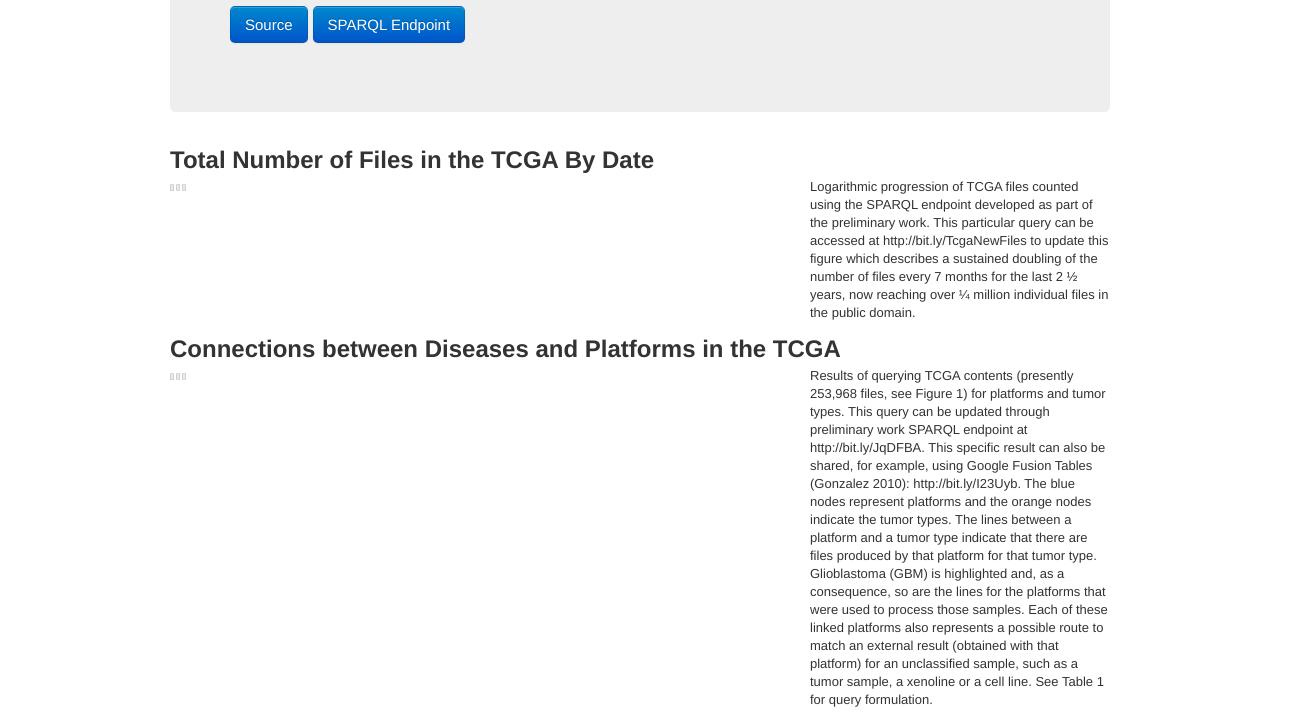
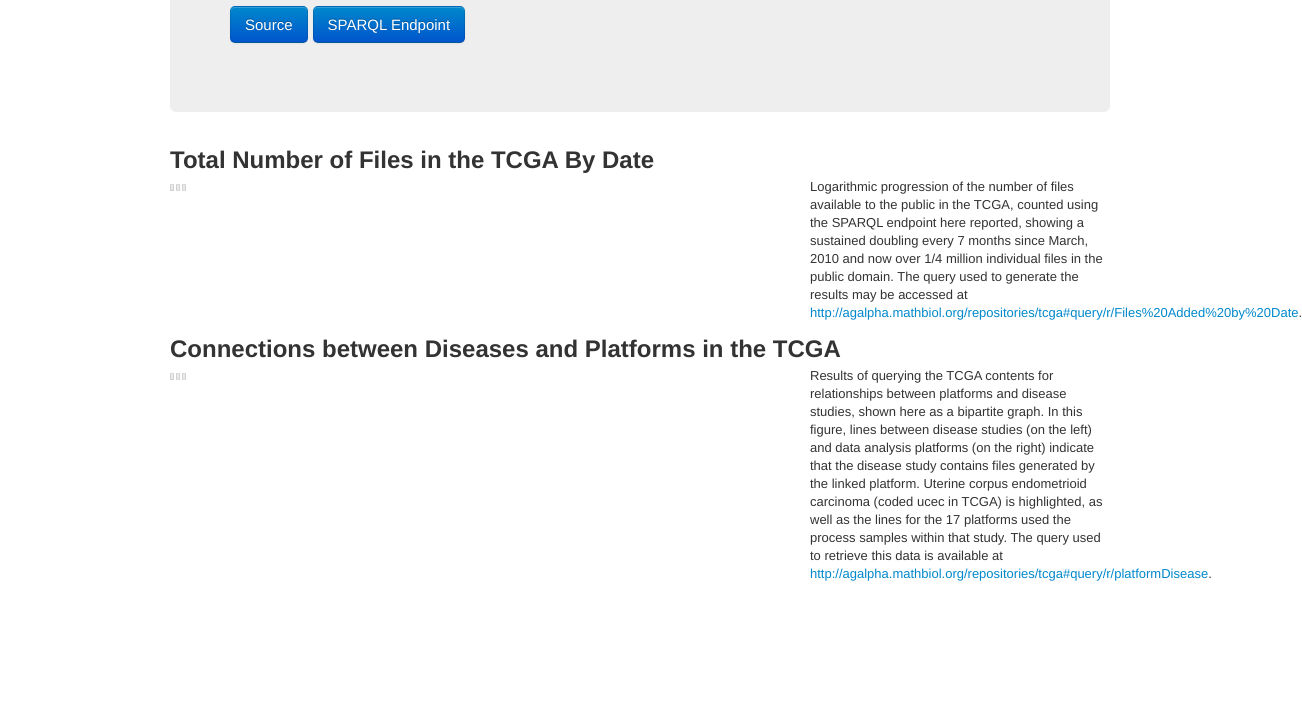
Before and after one commit to tcga/Roadmap, a plain HTML site: page index.html in a window 1280 px wide. Shown: the part 237-955 px from the top of the page, 1302 px wide, since content can reach past the window. After the commit the page ends 829 px from the top, so only its background shows below. Drawn offline with Linux system fonts and the light colour scheme; a script that the page names is missing.

Commit message:
Updated figure texts

```diff
--- a/index.html
+++ b/index.html
@@ -4,6 +4,7 @@
   <title></title>
   <link rel="stylesheet" type="text/css" href="css/bootstrap.css">
   <link rel="stylesheet" type="text/css" href="css/main.css">
+  <meta charset="UTF-8" />
 </head>
 <body>
 
@@ -27,7 +28,7 @@
         <img src="img/loading.gif"></img>
       </div>
       <div class="span4">
-        <p>Logarithmic progression of TCGA files counted using the SPARQL endpoint developed as part of the preliminary work. This particular query can be accessed at http://bit.ly/TcgaNewFiles to update this figure which describes a sustained doubling of the number of files every 7 months for the last 2 ½ years, now reaching over ¼ million individual files in the public domain.</p>
+        <p>Logarithmic progression of the number of files available to the public in the TCGA, counted using the SPARQL endpoint here reported, showing a sustained doubling every 7 months since March, 2010 and now over 1/4 million individual files in the public domain. The query used to generate the results may be accessed at <a href="http://agalpha.mathbiol.org/repositories/tcga#query/r/Files%20Added%20by%20Date">http://agalpha.mathbiol.org/repositories/tcga#query/r/Files%20Added%20by%20Date</a>.</p>
       </div>
     </div>
 
@@ -38,7 +39,7 @@
         <img src="img/loading.gif"></img>
       </div>
       <div class="span4">
-        <p>Results of querying TCGA contents (presently 253,968 files, see Figure 1) for platforms and tumor types. This query can be updated through preliminary work SPARQL endpoint at http://bit.ly/JqDFBA. This specific result can also be shared, for example, using Google Fusion Tables (Gonzalez 2010): http://bit.ly/I23Uyb. The blue nodes represent platforms and the orange nodes indicate the tumor types. The lines between a platform and a tumor type indicate that there are files produced by that platform for that tumor type. Glioblastoma (GBM) is highlighted and, as a consequence, so are the lines for the platforms that were used to process those samples. Each of these linked platforms also represents a possible route to match an external result (obtained with that platform) for an unclassified sample, such as a tumor sample, a xenoline or a cell line. See Table 1 for query formulation.</p>
+        <p>Results of querying the TCGA contents for relationships between platforms and disease studies, shown here as a bipartite graph. In this figure, lines between disease studies (on the left) and data analysis platforms (on the right) indicate that the disease study contains files generated by the linked platform. Uterine corpus endometrioid carcinoma (coded ucec in TCGA) is highlighted, as well as the lines for the 17 platforms used the process samples within that study. The query used to retrieve this data is available at <a href="http://agalpha.mathbiol.org/repositories/tcga#query/r/platformDisease">http://agalpha.mathbiol.org/repositories/tcga#query/r/platformDisease</a>.</p>
       </div>
     </div>
 
```
